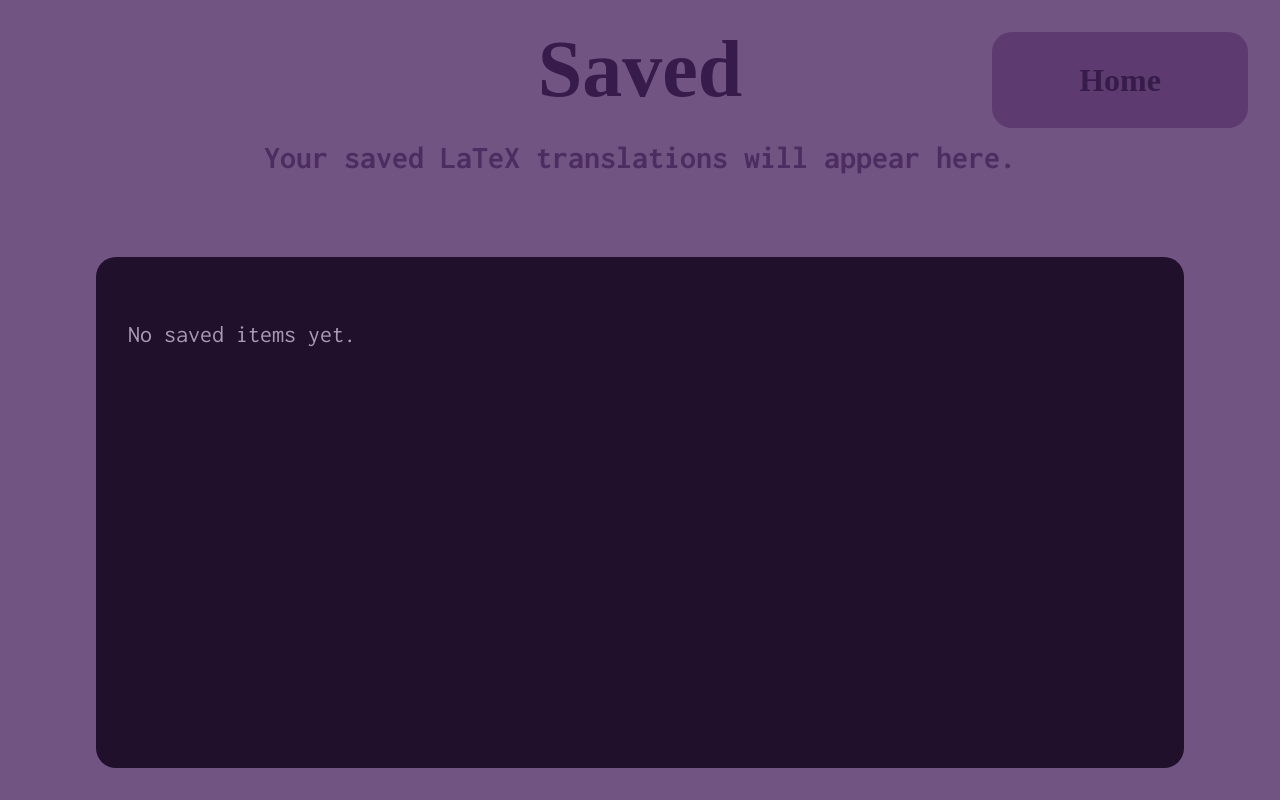
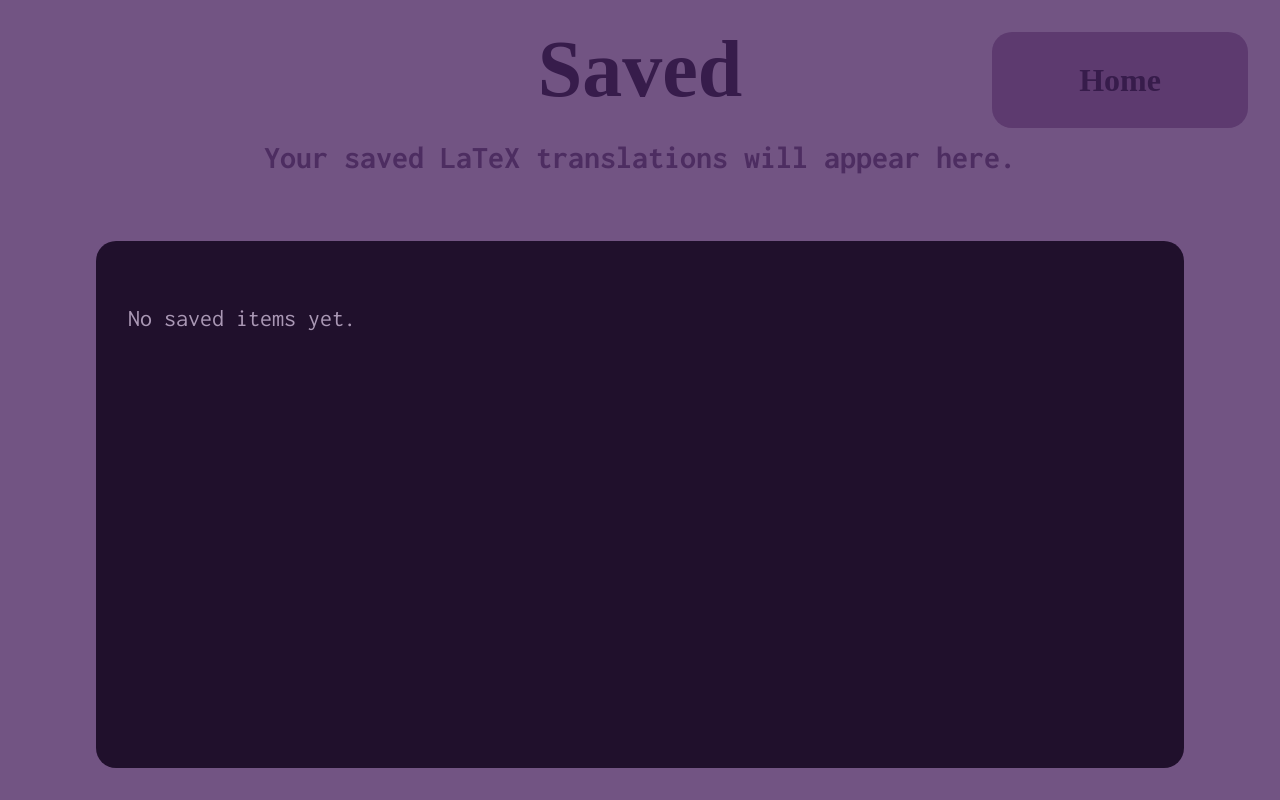
Before and after one commit to the-Fish2/LaTalk, a React (Create React App) app in the folder latalk_web/: page /SavedLaTeX in a window 1280 px wide. Built offline with nearby package versions, Linux system fonts and the light colour scheme; a web font is replaced by a local one.

Commit message:
interface fix

```diff
--- a/latalk_web/src/App.css
+++ b/latalk_web/src/App.css
@@ -186,7 +186,6 @@ h2 {
   flex-direction: column;
   background-color: #20102C;
   border-radius: 20px;
-  margin: 1rem;
   left: 0;
   right: 0;
   padding: 2rem;
```
